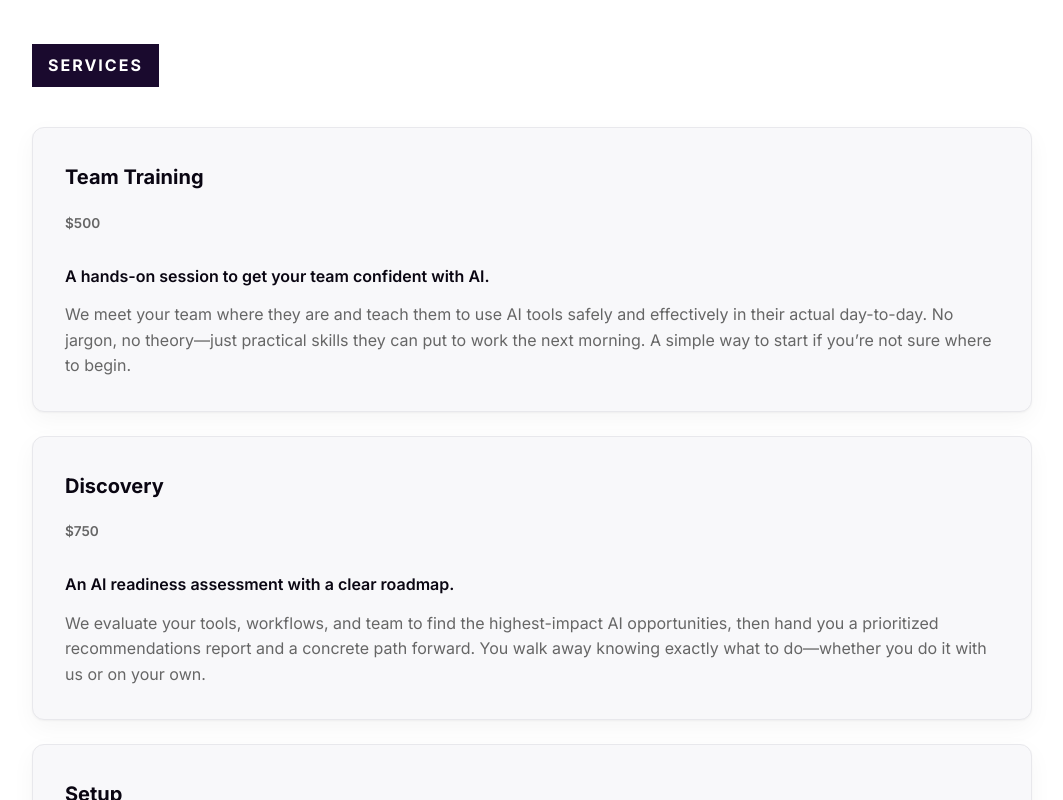
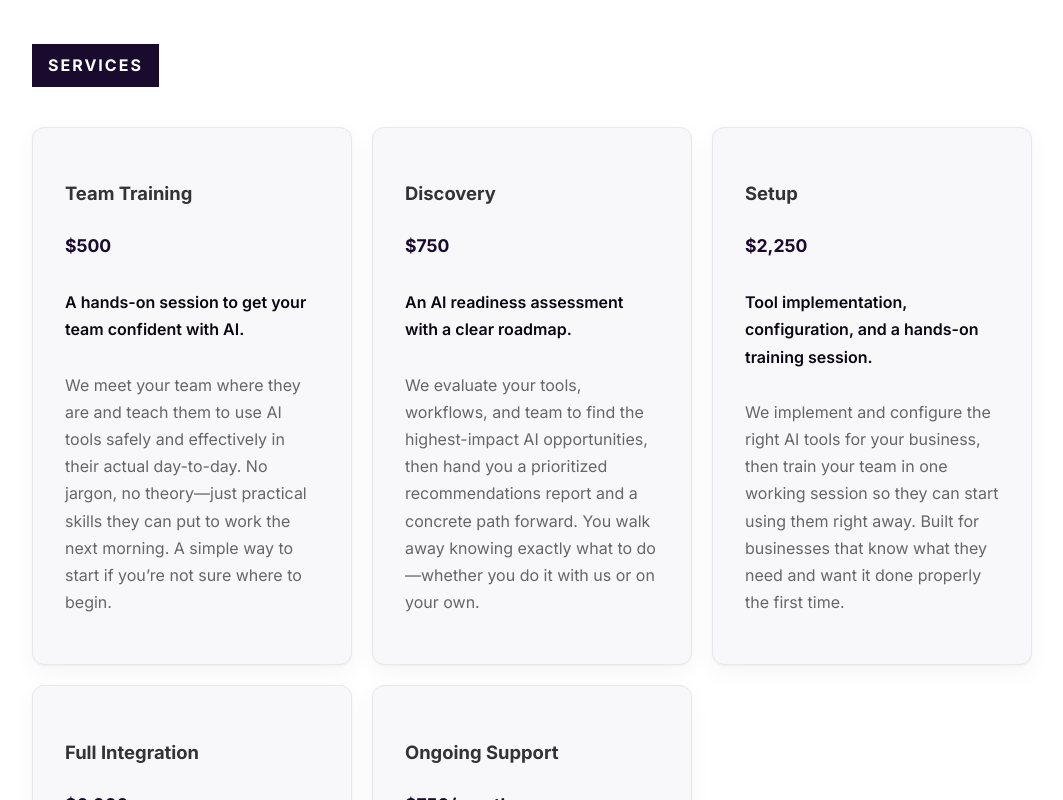
Before and after one commit to greerlcourtney/courtneylgreer-site, a React (Create React App) app: page /consulting in a window 1280 px wide. Shown: the part 660-1460 px from the top of the page, without its empty margins (108-1171 px from the left). Built offline with nearby package versions, Linux system fonts and the light colour scheme; no server answers.

Commit message:
Revert "Change service cards to single-column stacked layout matching experience page"
This reverts commit a7145b8f406618fcb514e673f57c3c43a85c7bb3.

```diff
--- a/src/styles/consulting.css
+++ b/src/styles/consulting.css
@@ -60,21 +60,22 @@
 
 .consulting-pricing__grid {
   display: grid;
-  gap: var(--space-6);
+  grid-template-columns: repeat(auto-fit, minmax(240px, 1fr));
+  gap: var(--space-5);
 }
 
 /* Service Card */
 .service-card__name {
-  font-size: var(--text-2xl);
+  font-size: var(--text-lg);
   font-weight: var(--weight-bold);
-  color: var(--color-fg);
-  margin: 0 0 var(--space-1);
+  color: var(--color-fg-strong);
+  margin-bottom: var(--space-1);
 }
 
 .service-card__price {
-  font-size: var(--text-xs);
-  font-weight: var(--weight-semibold);
-  color: var(--color-fg-muted);
+  font-size: var(--text-md);
+  font-weight: var(--weight-bold);
+  color: var(--accent);
   margin-bottom: var(--space-3);
 }
 
@@ -89,8 +90,7 @@
 .service-card__description {
   font-size: var(--text-sm);
   color: var(--color-fg-muted);
-  line-height: 1.6;
-  margin: 0;
+  line-height: var(--leading-relaxed);
 }
 
 /* Form Section */
```
